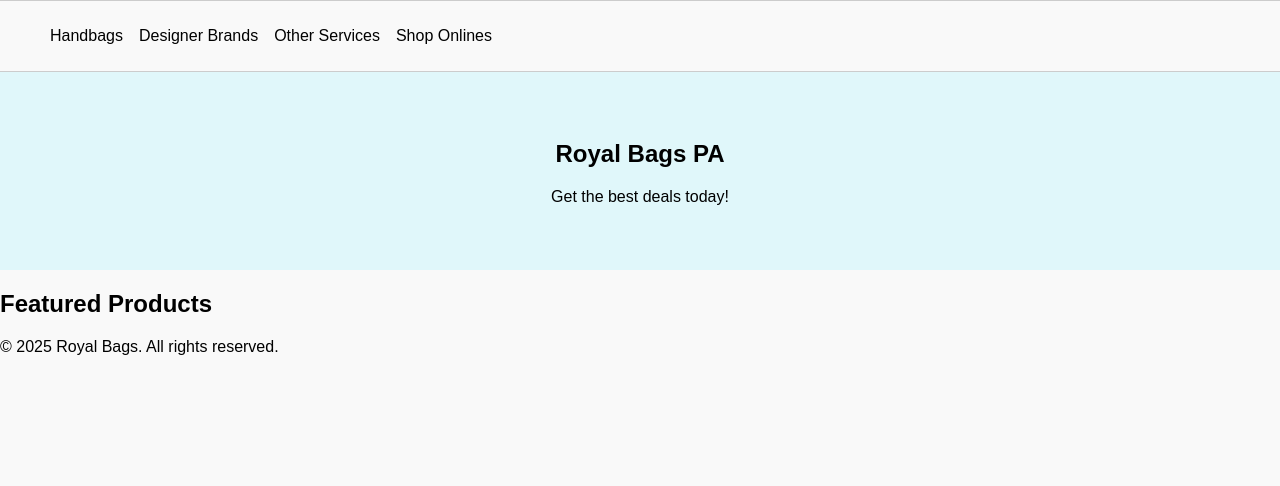
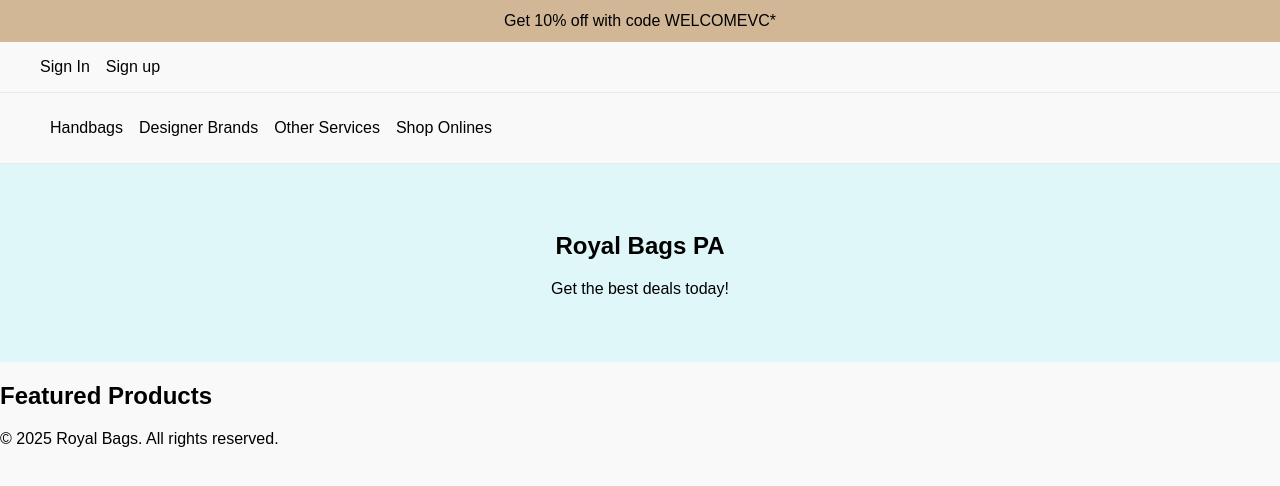
Before and after one commit to hajrahs269/handbag, a plain HTML site: page index.html in a window 1280 px wide. Drawn offline with Linux system fonts and the light colour scheme.

Commit message:
Some Changes

```diff
--- a/index.html
+++ b/index.html
@@ -8,9 +8,20 @@
 </head>
 <body>
   <header>
+    <div id="coupon-offer">
+      <div class="container">
+        Get 10% off with code WELCOMEVC*
+      </div>
+    </div>
     <div id="top-bar">
         <div class="container">
-
+            <div id="search-bar"></div>
+            <div id="top-nav"><nav>
+            <ul>
+                <li><a href="#">Sign In</a></li>
+                <li><a href="#">Sign up</a></li>
+            </ul>
+            </nav></div>
         </div>
     </div>
     <div id="main-bar">
--- a/style.css
+++ b/style.css
@@ -29,9 +29,15 @@ nav a {
   padding: 3rem 1rem;
 }
 #main-bar{
-    border-top:1px solid #ccc;
-    border-bottom:1px solid #ccc;
+    border-top:1px solid #EBEBEB;
+    border-bottom:1px solid #EBEBEB;
 }
 #main-bar .container{
     padding:10px;
 }
+#coupon-offer{
+    background-color: #D2B797;
+    text-align: center;
+    padding: 12px;
+    color: #000;
+}
```
